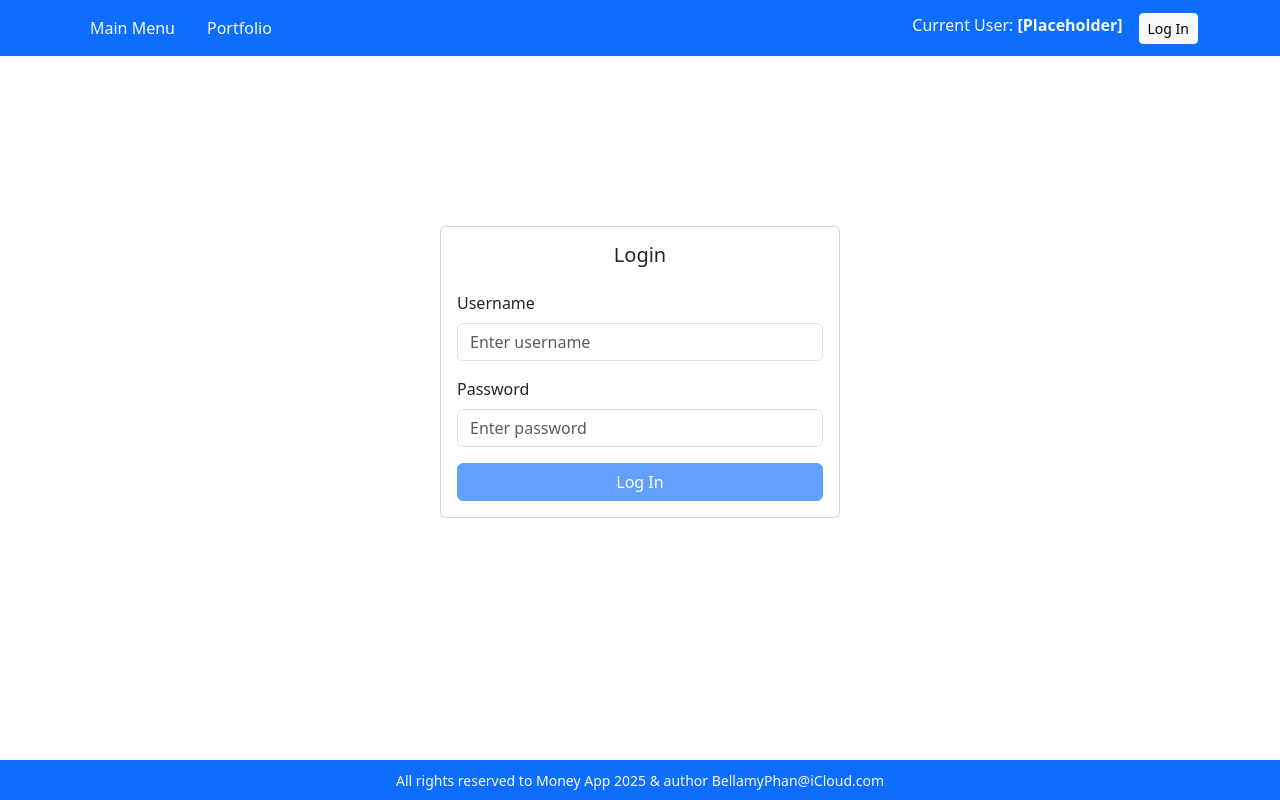
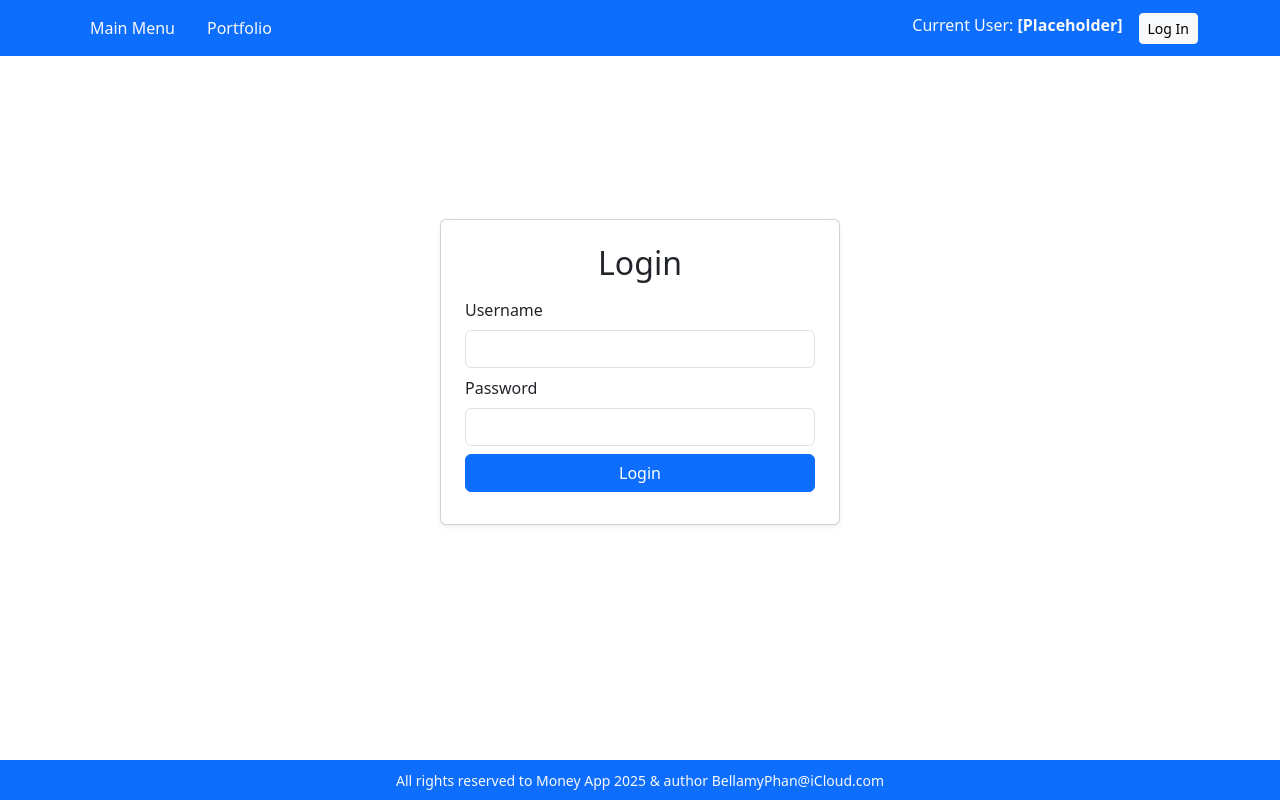
Before and after one commit to bellamyphan/bellamy-web-app, an Angular app in the folder angular-frontend/: page /user-login in a window 1280 px wide. Built offline with nearby package versions, Linux system fonts and the light colour scheme.

Commit message:
frontend: successfully login as root user using user-login page

```diff
--- a/angular-frontend/src/app/app.module.ts
+++ b/angular-frontend/src/app/app.module.ts
@@ -1,12 +1,12 @@
-import { NgModule } from '@angular/core';
+import { NgModule, importProvidersFrom } from '@angular/core';
 import { BrowserModule } from '@angular/platform-browser';
 import { FormsModule } from '@angular/forms';
-
 import { AppRoutingModule } from './app-routing.module';
 import { AppComponent } from './app.component';
 import { MainMenuComponent } from './component/main-menu/main-menu.component';
 import { UserRegistrationComponent } from './component/user-registration/user-registration.component';
 import { UserLoginComponent } from './component/user-login/user-login.component';
+import { provideHttpClient } from '@angular/common/http'; // ✅ New import
 
 @NgModule({
   declarations: [
@@ -20,7 +20,9 @@ import { UserLoginComponent } from './component/user-login/user-login.component'
     AppRoutingModule,
     FormsModule
   ],
-  providers: [],
+  providers: [
+    provideHttpClient() // ✅ New recommended approach
+  ],
   bootstrap: [AppComponent]
 })
 export class AppModule { }
--- a/angular-frontend/src/app/component/user-login/user-login.component.html
+++ b/angular-frontend/src/app/component/user-login/user-login.component.html
@@ -1,40 +1,27 @@
-<div class="container d-flex justify-content-center align-items-center" style="min-height: calc(100vh - 56px);">
-  <div class="card" style="width: 100%; max-width: 400px;">
-    <div class="card-body">
-      <h5 class="card-title text-center mb-4">Login</h5>
+<div class="container d-flex justify-content-center align-items-center" style="min-height: 80vh;">
+  <div class="login-container card shadow-sm p-4" style="max-width: 400px; width: 100%;">
+    <h2 class="text-center mb-3">Login</h2>
 
-      <!-- Login Form -->
-      <form (ngSubmit)="onSubmit()" #loginForm="ngForm">
-        <div class="mb-3">
-          <label for="username" class="form-label">Username</label>
-          <input
-            type="text"
-            id="username"
-            class="form-control"
-            placeholder="Enter username"
-            [(ngModel)]="username"
-            name="username"
-            required
-          />
-        </div>
+    <form (ngSubmit)="onLogin()">
+      <!-- Username -->
+      <div class="mb-2">
+        <label for="username" class="form-label">Username</label>
+        <input type="text" id="username" [(ngModel)]="username" name="username" class="form-control" required />
+      </div>
 
-        <div class="mb-3">
-          <label for="password" class="form-label">Password</label>
-          <input
-            type="password"
-            id="password"
-            class="form-control"
-            placeholder="Enter password"
-            [(ngModel)]="password"
-            name="password"
-            required
-          />
-        </div>
+      <!-- Password -->
+      <div class="mb-2">
+        <label for="password" class="form-label">Password</label>
+        <input type="password" id="password" [(ngModel)]="password" name="password" class="form-control" required />
+      </div>
 
-        <button type="submit" class="btn btn-primary w-100" [disabled]="!loginForm.form.valid">
-          Log In
-        </button>
-      </form>
-    </div>
+      <!-- Submit Button -->
+      <div class="mb-2">
+        <button type="submit" class="btn btn-primary w-100">Login</button>
+      </div>
+
+      <!-- Error Message -->
+      <p *ngIf="errorMessage" class="text-danger text-center mt-2">{{ errorMessage }}</p>
+    </form>
   </div>
 </div>
--- a/angular-frontend/src/app/component/user-login/user-login.component.ts
+++ b/angular-frontend/src/app/component/user-login/user-login.component.ts
@@ -1,5 +1,6 @@
 import { Component } from '@angular/core';
 import { Router } from '@angular/router';
+import { AuthenticationService } from '../../service/authentication.service';
 
 @Component({
   selector: 'app-user-login',
@@ -11,19 +12,32 @@ export class UserLoginComponent {
 
   username: string = '';
   password: string = '';
+  errorMessage: string = '';
 
-  constructor(private router: Router) {}
+  constructor(
+    private authService: AuthenticationService,
+    private router: Router) { }
 
-  onSubmit() {
-    // Normally you would send a request to your server to authenticate the user
-    // For now, let's just log the credentials and navigate on success
-    if (this.username === 'testuser' && this.password === 'testpassword') {
-      console.log('Logged in successfully');
-      // Navigate to the main menu or home page after login
-      this.router.navigate(['/main-menu']);
-    } else {
-      alert('Invalid credentials');
-    }
+
+  onLogin(): void {
+    // Call login method in AuthenticationService
+    this.authService.login(this.username, this.password).subscribe({
+      next: (response) => {
+        // Store token upon successful login
+        this.authService.storeToken(response.token);
+        console.log('Login successful, token stored:', response.token);
+        // Redirect to the homepage or dashboard
+        this.router.navigate(['/main-menu']).then(success => {
+          console.log('Navigation success:', success);
+        }).catch(err => {
+          console.error('Navigation error:', err);
+        });
+      },
+      error: (err) => {
+        this.errorMessage = 'Invalid username or password';
+        console.error('Login failed:', err);
+        this.password = ''; // Clear password field on error
+      }
+    });
   }
-
 }
```
